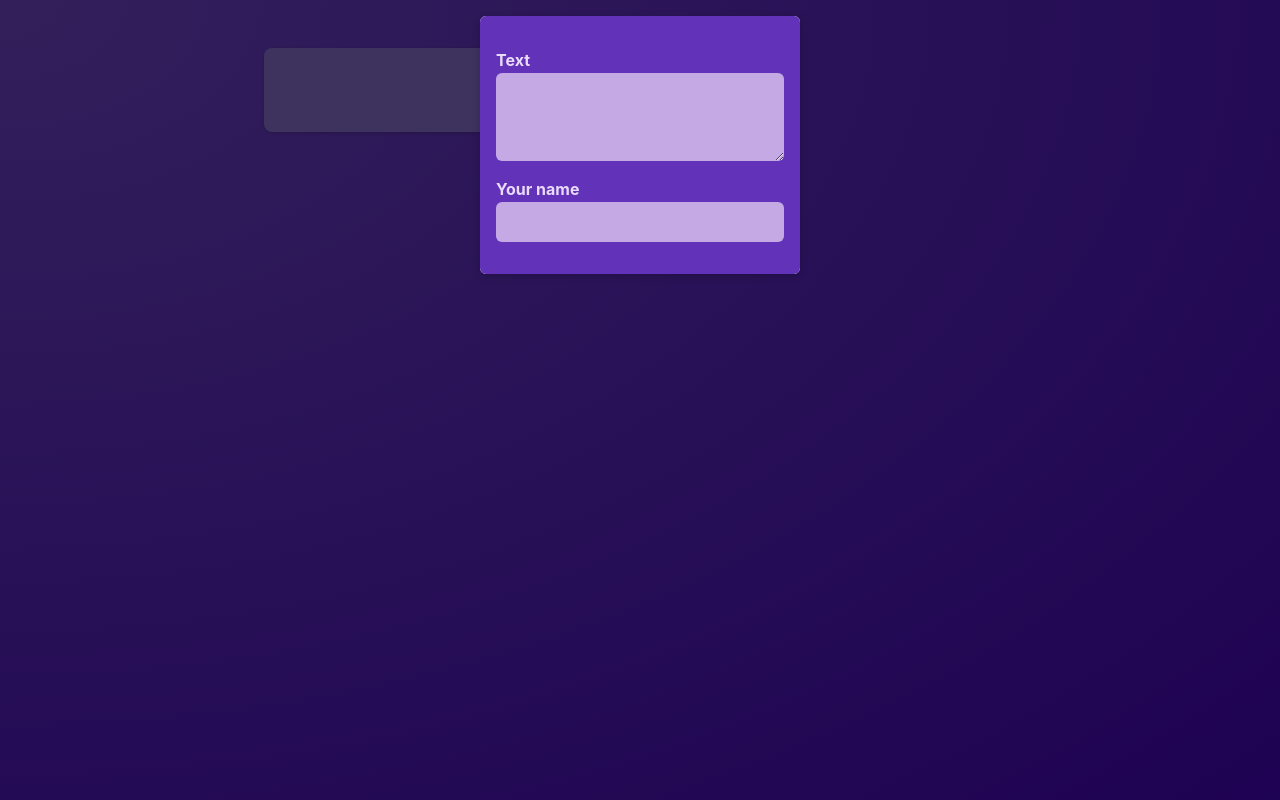
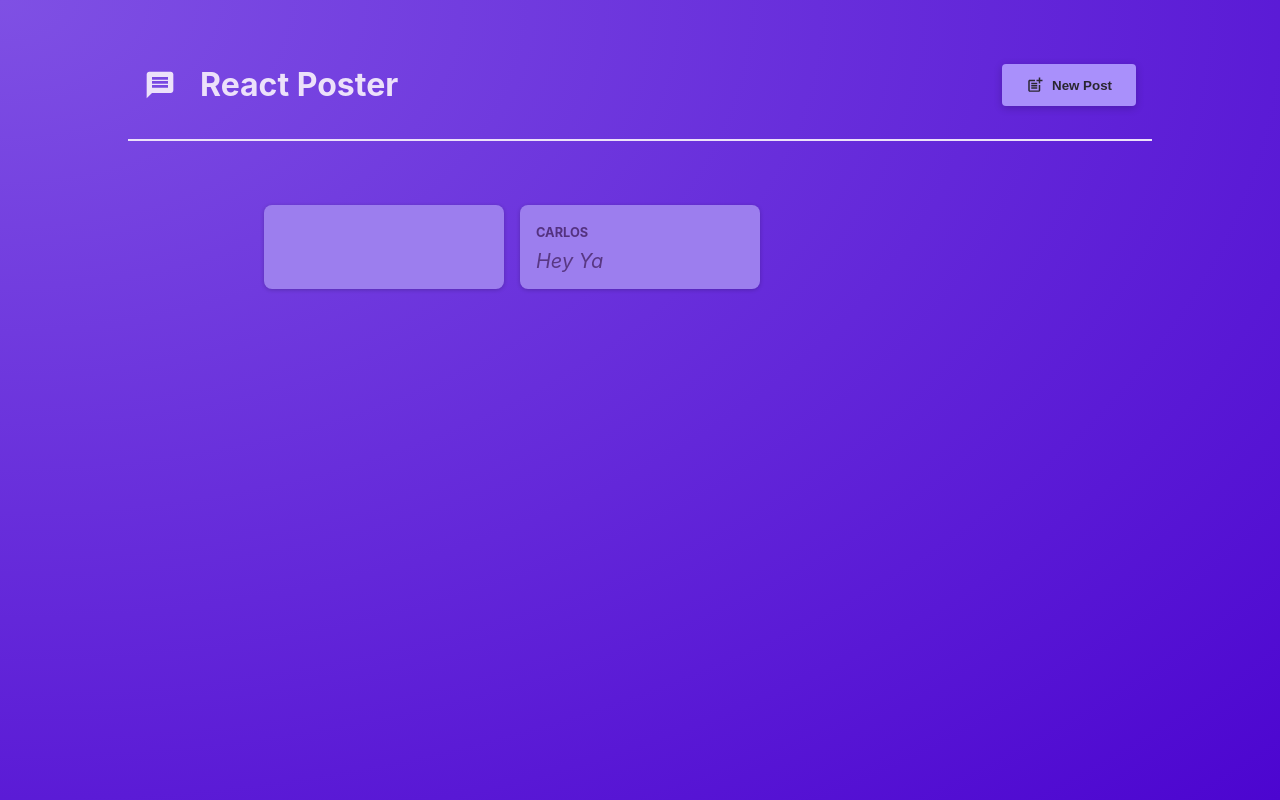
Before and after one commit to ahartfelder/udemy-react-starting-project, a React (Vite) app: page / in a window 1280 px wide. Built offline with nearby package versions, Linux system fonts and the light colour scheme.

Commit message:
show/hide modal

```diff
--- a/package.json
+++ b/package.json
@@ -10,7 +10,8 @@
   },
   "dependencies": {
     "react": "^18.2.0",
-    "react-dom": "^18.2.0"
+    "react-dom": "^18.2.0",
+    "react-icons": "^5.2.0"
   },
   "devDependencies": {
     "@types/react": "^18.0.17",
--- a/src/App.jsx
+++ b/src/App.jsx
@@ -1,10 +1,28 @@
 import PostsList from './components/PostsList';
+import MainHeader from './components/MainHeader';
+import { useState } from 'react';
 
 function App() {
+  const [modalIsVisible, setModalIsVisible] = useState(false);
+
+  function showModalHandler() {
+    setModalIsVisible(true);
+  }
+
+  function hideModalHandler() {
+    setModalIsVisible(false);
+  }
+
   return (
-    <main>
-      <PostsList />
-    </main>
+    <>
+      <MainHeader onCreatePost={showModalHandler} />
+      <main>
+        <PostsList
+          isPosting={modalIsVisible}
+          onStopPosting={hideModalHandler}
+        />
+      </main>
+    </>
   );
 }
 
--- /dev/null
+++ b/src/components/MainHeader.jsx
@@ -0,0 +1,19 @@
+import { MdPostAdd, MdMessage } from 'react-icons/md';
+import styles from './MainHeader.module.css';
+
+function MainHeader({ onCreatePost }) {
+  return (
+    <header className={styles.header}>
+      <h1 className={styles.logo}>
+        <MdMessage />
+        React Poster
+      </h1>
+      <button className={styles.button} onClick={onCreatePost}>
+        <MdPostAdd size={18} />
+        New Post
+      </button>
+    </header>
+  );
+}
+
+export default MainHeader;
--- /dev/null
+++ b/src/components/MainHeader.module.css
@@ -0,0 +1,36 @@
+.header {
+  /* padding: 2rem 10%; */
+  margin: 2rem 10%;
+  padding: 1rem;
+  text-align: center;
+  display: flex;
+  justify-content: space-between;
+  align-items: center;
+  border-bottom: 2px solid #ece1fa;
+}
+
+.logo {
+  font-size: 2rem;
+  display: flex;
+  gap: 1.5rem;
+  align-items: center;
+  color: #ece1fa;
+}
+
+.button {
+  display: inline-flex;
+  align-items: center;
+  gap: 0.5rem;
+  padding: 0.75rem 1.5rem;
+  background-color: #a990fb;
+  color: #2a2630;
+  border: none;
+  border-radius: 4px;
+  box-shadow: 0 2px 8px rgba(0, 0, 0, 0.2);
+  cursor: pointer;
+  font-weight: bold;
+}
+
+.button:hover {
+  background-color: #8c6cf7;
+}
--- a/src/components/PostsList.jsx
+++ b/src/components/PostsList.jsx
@@ -4,14 +4,9 @@
 import Modal from "./Modal"
 import styles from './PostsList.module.css';
 
-function PostsList() {
-  const [modalIsVisible, setModalIsVisible] = useState(true);
+function PostsList({ isPosting, onStopPosting }) {
   const [enteredBody, setEnteredBody] = useState('');
   const [enteredAuthor, setEnteredAuthor] = useState('');
-
-  function hideModalHandler() {
-    setModalIsVisible(false);
-  }
 
   function bodyChangeHandler(event) {
     setEnteredBody(event.target.value);
@@ -23,8 +18,8 @@
 
   return (
     <>
-      {modalIsVisible &&
-        <Modal onClose={hideModalHandler}>
+      {isPosting &&
+        <Modal onClose={onStopPosting}>
           <NewPost
             onBodyChange={bodyChangeHandler}
             onAuthorChange={authorChangeHandler}
```
Also changed, not shown: 1 other file (tests, documents, lock files or other folders).
